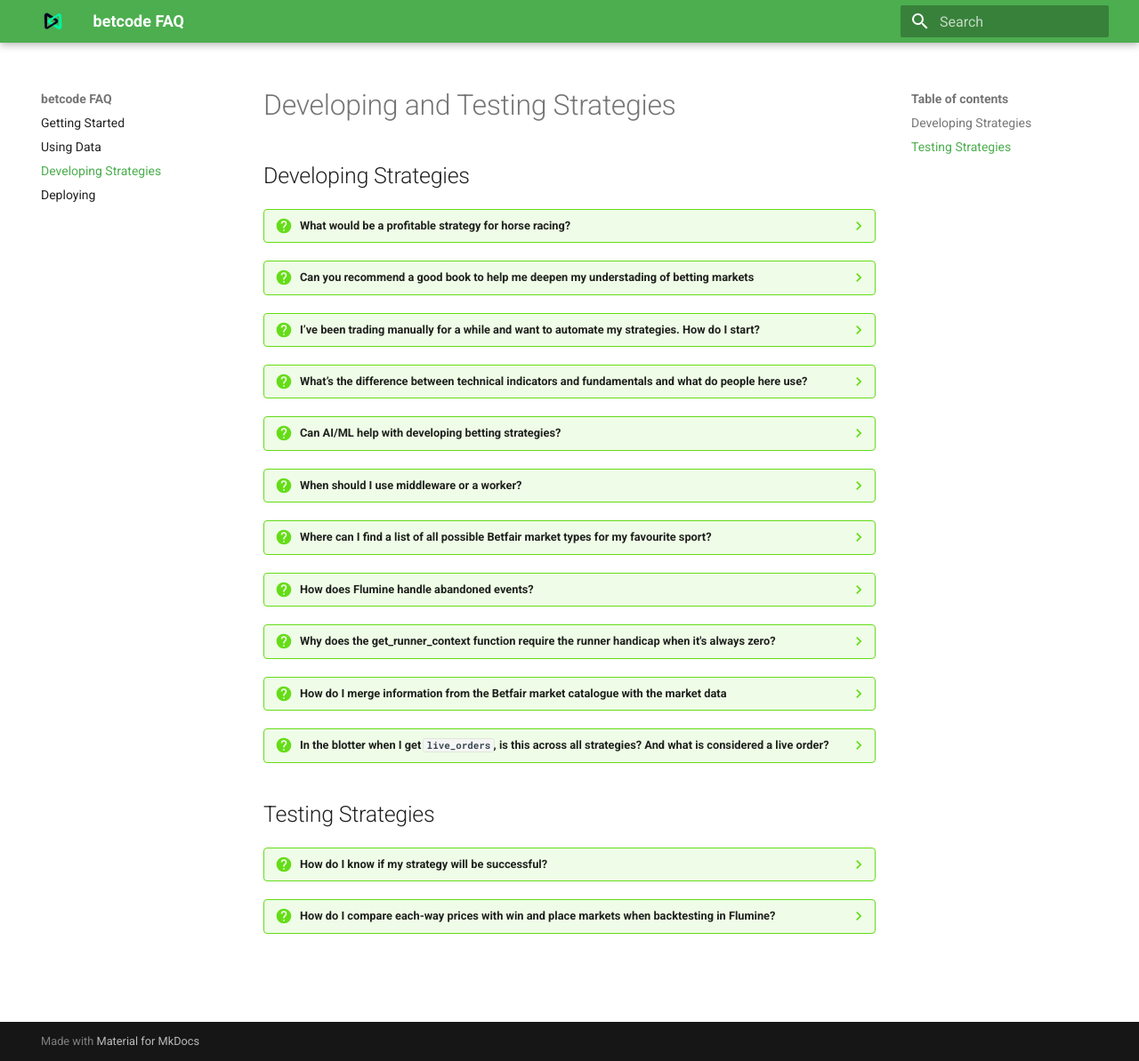
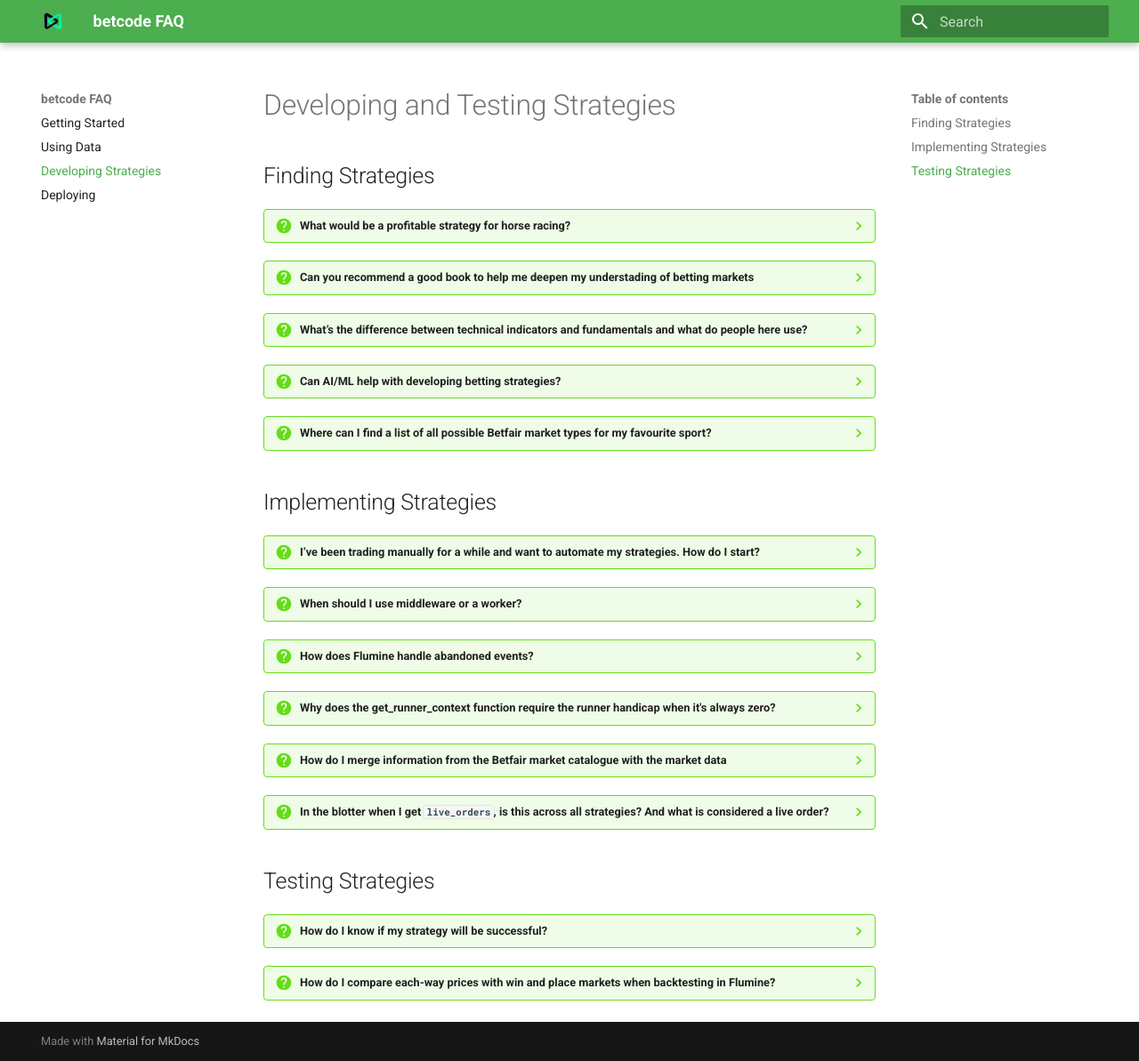
Before and after one commit to betcode-org/faq, an MkDocs documentation site: the page built from docs/developing-and-testing-strategies.md, in a window 1280 px wide and 1193 px high. Shown: the whole window at 89% size. Built offline with MkDocs 1.6.1 and Material for MkDocs 9.7.7, drawn with Linux system fonts in a browser that asks for light colours; some of the changed lines change nothing that is shown.

Commit message:
Split overly large section

````diff
--- a/docs/developing-and-testing-strategies.md
+++ b/docs/developing-and-testing-strategies.md
@@ -1,6 +1,6 @@
 # Developing and Testing Strategies
 
-## Developing Strategies
+## Finding Strategies
 
 ??? question "What would be a profitable strategy for horse racing?"
     We will answer almost anything else about how to automate your betting, find strategies, and assess their profit potential. But we won't give you profitable strategies.
@@ -22,9 +22,6 @@
     * [Soccernomics](https://www.amazon.co.uk/Soccernomics-France-Germany-England-Starting/dp/0008559627)
     * [The Signal and the Noise: The Art and Science of Prediction](https://www.amazon.co.uk/Signal-Noise-Art-Science-Prediction/dp/0141975652)
 
-??? question "I’ve been trading manually for a while and want to automate my strategies. How do I start?"
-    You will want to take advantage of the Flumine trading framework. For an easy to understand introduction to how strategies are structured in Flumine, take a look at the [lowest layer strategy](https://github.com/betcode-org/flumine/blob/master/examples/strategies/lowestlayer.py) in the flumine examples folder.
-
 ??? question "What’s the difference between technical indicators and fundamentals and what do people here use?"
     Technical indicators are extracted from what's happening in a betting market, such as prices, trading volumes matched per runner, amounts available to back or lay, when liquidity arrives in the market, etc. fundamentals ignore what's happening in the market and focus on real world data - how well has that horse been running recently? what's that teams form like? which dog runs best when it's raining? and so on ...
 
@@ -36,13 +33,6 @@
     Opinions here are mixed. There are members who run successful strategies with just a few "if" statements. On the other hand we have huge amounts of data available to us and for some that's a natural opportunity to use ML approaches leading to AI models.
 
     If the latter appeals to you, go for it, but with care. Sports data is very noisy and it's incredibly easy to mine opportunities that aren't real, so ensure that you know how to avoid overfitting your models and properly evaluating their accuracy.
-
-??? question "When should I use middleware or a worker?"
-    Middleware is run each time there's a market update immediately before that update is delivered to your strategy, so it is extra processing that will add to your strategy's execution time. Workers run on a different thread at a frequency that you set when you initiate them, so should have minimal, if any, impact on your strategy's execution.
-
-    So if you want to change or extend the market information, for example by calculating a technical indicator from the updated market data, then you would probably want to use middelware. However, if you were periodically making calls to an external API, to obtain match statistics for example, you would most likely want to do this in parallel to your strategy execution and so would use a worker.
-
-    One exception would be when backtesting. The simulator works by patching the system clock to the time the event was taking place, as it's rather difficult to keep patched times in sync on different processors, workers don't play nicely with backtesting and you will need to use middleware to achieve accurate results.
 
 ??? question "Where can I find a list of all possible Betfair market types for my favourite sport?"
     Sadly there's no foolproof way to do this. Different events of the same type will typically have a core set of markets, but popular events may have others added if Betfair believes that there will be sufficient interest amongst bettors. Some of these additional markets may be quite specific and appear infrequently.
@@ -59,6 +49,18 @@
     )
     print({result.description.market_type for result in results})
     ```
+
+## Implementing Strategies
+
+??? question "I’ve been trading manually for a while and want to automate my strategies. How do I start?"
+    You will want to take advantage of the Flumine trading framework. For an easy to understand introduction to how strategies are structured in Flumine, take a look at the [lowest layer strategy](https://github.com/betcode-org/flumine/blob/master/examples/strategies/lowestlayer.py) in the flumine examples folder.
+
+??? question "When should I use middleware or a worker?"
+    Middleware is run each time there's a market update immediately before that update is delivered to your strategy, so it is extra processing that will add to your strategy's execution time. Workers run on a different thread at a frequency that you set when you initiate them, so should have minimal, if any, impact on your strategy's execution.
+
+    So if you want to change or extend the market information, for example by calculating a technical indicator from the updated market data, then you would probably want to use middelware. However, if you were periodically making calls to an external API, to obtain match statistics for example, you would most likely want to do this in parallel to your strategy execution and so would use a worker.
+
+    One exception would be when backtesting. The simulator works by patching the system clock to the time the event was taking place, as it's rather difficult to keep patched times in sync on different processors, workers don't play nicely with backtesting and you will need to use middleware to achieve accurate results.
 
 ??? question "How does Flumine handle abandoned events?"
     This isn't something that Flumine handles explicitly. Rather it deals with the updates received from Betfair in exactly the same way as it would when the same updates information are received in a normal race. So the question shifts to what updates does Betfair provide for an abandoned race?
````
